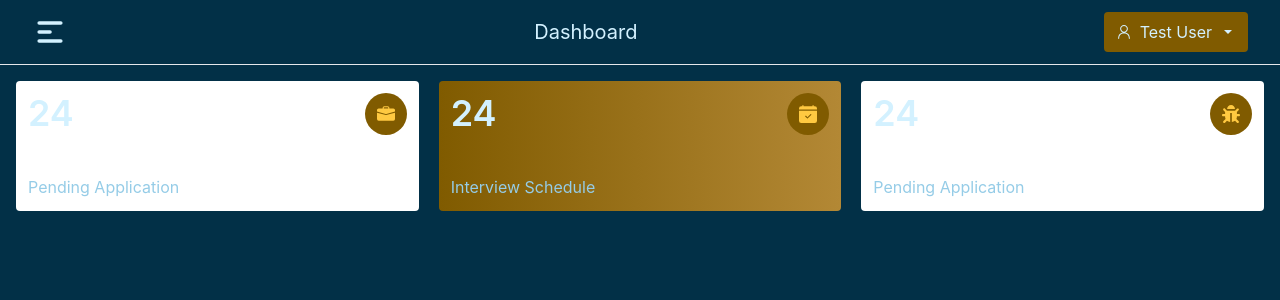
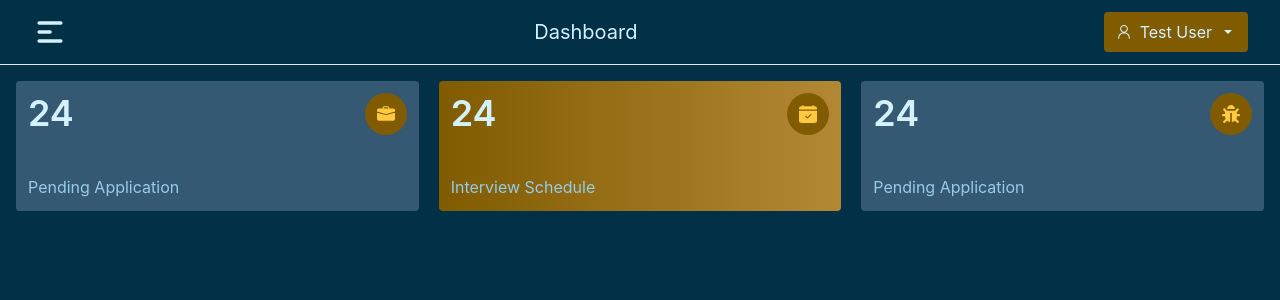
Before and after one commit to S-Abdullahi/role-scout, a React (Create React App) app: page /dashboard in a window 1280 px wide. Shown: the top 300 px of the page. Built offline with nearby package versions, Linux system fonts and the light colour scheme.

Commit message:
dashboard card edit

```diff
--- a/src/pages/Home.js
+++ b/src/pages/Home.js
@@ -5,7 +5,7 @@ import {FaBug} from 'react-icons/fa'
 const Home = () => {
   return (
     <div className="grid grid-cols-1 md:grid-cols-12 gap-5">
-      <div className="md:col-span-4 bg-white p-3 rounded bg-[--bg-card]">
+      <div className="md:col-span-4 p-3 rounded bg-[--bg-card]">
         <div className="flex justify-between mb-10">
           <span className="text-4xl font-semibold text-[--text-active]">
             24
@@ -27,7 +27,7 @@ const Home = () => {
         </div>
         <p className="text-[--text-inactive]">Interview Schedule</p>
       </div>
-      <div className=" md:col-span-4 bg-white p-3 rounded bg-[--bg-card]">
+      <div className=" md:col-span-4 p-3 rounded bg-[--bg-card]">
         <div className="flex justify-between mb-10">
           <span className="text-4xl font-semibold text-[--text-active]">
             24
```
